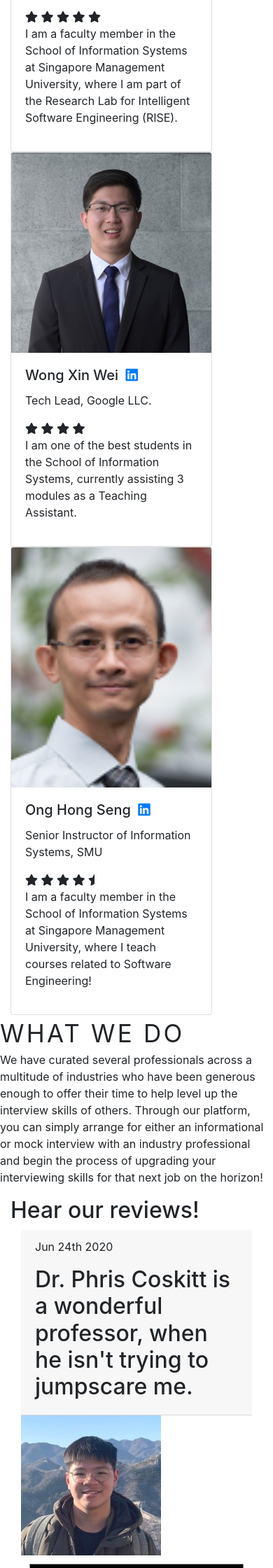
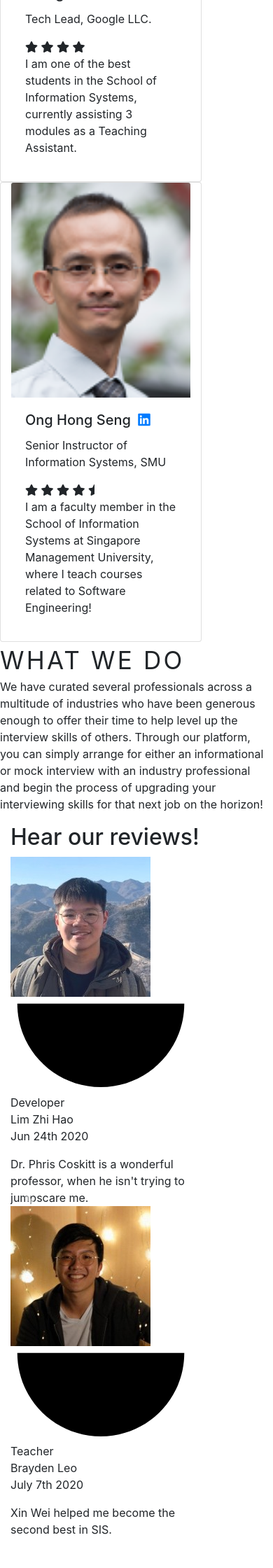
Before and after one commit to pandaponn/thanksbrayden, a PHP site: page /WAD2Project/home.php in a window 390 px wide; the page is wider, and only the part inside the window is pictured. Shown: the part 1480-3720 px from the top of that part at 70% size. Run offline with PHP 8.4, Linux system fonts and the light colour scheme; some libraries are stand-ins or nearby versions.

Commit message:
Change and made homepage responsive

```diff
--- a/guugle-main/guugle/home_page/home.html
+++ b/guugle-main/guugle/home_page/home.html
@@ -14,6 +14,7 @@
     <title>guugle</title>
     <link rel="stylesheet" href="style.css">
     <link rel="stylesheet" href="card.css">
+
   </head>
 <body data-spy="scroll" data-target="body" data-offset="490">
     <script>
@@ -39,6 +40,7 @@
             });
           });
     </script>
+
 
 
     <!-- Navbar -->
@@ -70,34 +72,27 @@
             </ul>
         </div>
     </nav>
-
-
-    <!-- Header -->
-    <!-- <div class="tint header">
-        <img src="img/interview6.jpg" alt="interview1" style="max-width:100%; height:auto;"> -->
+    <!-- Header-->
+    <div class="tint header" style="margin-top:55px;">
+        <img src="img/interview6.jpg" alt="interview1" style="max-width:100%; height:auto;">
         <!-- <h1 class="headText animate__animated">Need help with interviews?</h1> -->
-        <!-- <div class="headText">
+        <div class="headText">
             <h1>Need help with interviews?</h1>
-            <button type="button" class="btn btn-outline-light" style="margin-top: 10px;">Let us help you!</button> -->
+            <button type="button" class="btn btn-outline-light" style="margin-top: 10px;">Let us help you!</button>
             <!-- <a class="header__arrow js-header-arrow" href="#main">
               <span></span>
             </a> -->
-        <!-- </div>
-    </div> -->
-
-    <div class="parallax-window tint header" data-parallax="scroll"  data-image-src="img/interview6.jpg" style="min-height: 1000px; margin-top:0px">
-      <div class="headText parallax-text">
-        <h1>Need help with interviews?</h1>
-        <button type="button" class="btn btn-outline-light" style="margin-top: 10px;">Let us help you!</button>
         </div>
     </div>
 
+
     <!-- Industry Experts -->
-    <div class="container mx-auto animate__animated" id="interviewers">
+    <!--<div class="container mx-auto animate__animated" id="interviewers"></div>-->
+    <div class="container animate__animated" id="interviewers">
         <h2 class="animate__animated a">Meet a few of our industry experts!</h2>
+
         <div class="row">
-            <div class="col-sm-4">
-                <div class="card" style="width: 18rem;">
+                <div class="card col-sm-4" style="width: 18rem;">
                     <img class="card-img-top" src="img/chris.jpg" alt="prof">
                     <div class="card-body">
                         <h5 class="card-title">Phris Coskitt <a href="#" style="padding-left: 5px;"><i class="fab fa-linkedin fa-md"></i></a></h5>
@@ -112,9 +107,7 @@
                             <p class="desc-review">I am a faculty member in the School of Information Systems at Singapore Management University, where I am part of the Research Lab for Intelligent Software Engineering (RISE).</p>
                     </div>
                 </div>
-            </div>
-            <div class="col-sm-4">
-                <div class="card" style="width: 18rem;">
+                <div class="card col-sm-4" style="width: 18rem;">
                     <img class="card-img-top" src="img/xinwei.jpeg" alt="xw">
                     <div class="card-body">
                         <h5 class="card-title">Wong Xin Wei <a href="#" style="padding-left: 5px;"><i class="fab fa-linkedin fa-md"></i></a></h5>
@@ -128,9 +121,7 @@
                             <p class="desc-review">I am one of the best students in the School of Information Systems, currently assisting 3 modules as a Teaching Assistant.</p>
                     </div>
                 </div>
-            </div>
-            <div class="col-sm-4">
-                <div class="card" style="width: 18rem;">
+                <div class="card col-sm-4" style="width: 18rem;">
                     <img class="card-img-top" src="img/hongseng.png" alt="hs">
                     <div class="card-body">
                         <h5 class="card-title">Ong Hong Seng <a href="#" style="padding-left: 5px;"><i class="fab fa-linkedin fa-md"></i></a></h5>
@@ -147,10 +138,9 @@
             </div>
         </div>
     </div>
-    </div>
-
 
         <!-- About Us Parallax -->
+
         <div class="parallax-window tint" id="about" data-parallax="scroll"  data-image-src="img/interview2.jpg">
             <p class="parallax-text">
                 <span style="font-size: 35px; letter-spacing: .2rem;">WHAT WE DO</span><br>
@@ -158,22 +148,24 @@
                 you can simply arrange for either an informational or mock interview with an industry professional and begin the process of upgrading your interviewing skills for that next job on the horizon!
             </p>
         </div>
-
-
         <!-- Reviews -->
     <!-- As inspired by https://github.com/fireship-io/stacked-card-list -->
-    <div class="container mx-auto animate__animated" id="reviews">
+    <!--<div class="row mx-auto">-->
+
+          <div class="container reviews mx-auto animate__animated" id="reviews">
             <h2 class="animate__animated a">Hear our reviews!</h2>
-        <div class="container mx-auto">
-            <section class="card-list">
-                <article class="card2">
-                  <header class="card-header">
-                    <p>Jun 24th 2020</p>
-                    <h2>Dr. Phris Coskitt is a wonderful professor, when he isn't trying to jumpscare me.</h2>
-                  </header>
-
+            <div id="carouselExampleIndicators" class="carousel slide" data-ride="carousel">
+              <ol class="carousel-indicators">
+                <li data-target="#carouselExampleIndicators" data-slide-to="0" class="active"></li>
+                <li data-target="#carouselExampleIndicators" data-slide-to="1"></li>
+                <li data-target="#carouselExampleIndicators" data-slide-to="2"></li>
+              </ol>
+              <div class="carousel-inner">
+                <div class="carousel-item active">
+                  <div class="row">
+                    <div class="card2 col-sm-4" style="width: 18rem;">
                         <div class="card-author">
-                    <a class="author-avatar" href="#">
+                          <a class="author-avatar">
                             <img src="img/zh.jpeg"/>
                           </a>
                           <svg class="half-circle" viewBox="0 0 106 57">
@@ -185,18 +177,14 @@
                             Lim Zhi Hao
                           </div>
                         </div>
-                </article>
+                        <p class="textDate">Jun 24th 2020</p>
+                        <p class="card-text reviewDesc">Dr. Phris Coskitt is a wonderful professor, when he isn't trying to jumpscare me.</p>
 
-
-                <article class="card2">
-                  <header class="card-header">
-                    <p>July 7th 2020</p>
-                    <h2>Xin wei helped me become the second best in SIS.</h2>
-                  </header>
-
+                    </div>
+                    <div class="card2 col-sm-4" style="width: 18rem;">
                       <div class="card-author">
-                    <a class="author-avatar" href="#">
-                      <img src="img/brayden.jpeg" />
+                        <a class="author-avatar">
+                          <img src="img/brayden.jpeg"/>
                         </a>
                         <svg class="half-circle" viewBox="0 0 106 57">
                           <path d="M102 4c0 27.1-21.9 49-49 49S4 31.1 4 4"></path>
@@ -207,18 +195,19 @@
                           Brayden Leo
                         </div>
                       </div>
-                </article>
+                      <p class="textDate">July 7th 2020</p>
+                      <p class="card-text reviewDesc">Xin Wei helped me become the second best in SIS.</p>
 
+                  </div>
 
-                <article class="card2">
-                  <header class="card-header">
-                    <p>Aug 9th 2020</p>
-                    <h2>Thanks to Hong Seng, I now have a job!</h2>
-                  </header>
-
+                    </div>
+                </div>
+                <div class="carousel-item">
+                  <div class="row">
+                    <div class="card2 col-sm-4" style="width: 18rem;">
                       <div class="card-author">
                         <a class="author-avatar" href="#">
-                      <img src="https://api.adorable.io/avatars/172/b.png" />
+                          <img src="img/ben.jpg" />
                         </a>
                         <svg class="half-circle" viewBox="0 0 106 57">
                           <path d="M102 4c0 27.1-21.9 49-49 49S4 31.1 4 4"></path>
@@ -229,14 +218,10 @@
                           Benjamin Khong
                         </div>
                       </div>
-                </article>
-
-                <article class="card2">
-                  <header class="card-header">
-                    <p>Sep 14th 2020</p>
-                    <h2>I would be homeless right now if it weren't for this platform.</h2>
-                  </header>
-
+                        <p class="textDate">Aug 9th 2020</p>
+                        <p class="reviewDesc">Thanks to Hong Seng, I now have a job!<p>
+                    </div>
+                    <div class="card2 col-sm-4" style="width: 18rem;">
                       <div class="card-author">
                         <a class="author-avatar" href="#">
                           <img src="img/weijie.jpg" />
@@ -250,15 +235,15 @@
                           Goh Wei Jie
                         </div>
                       </div>
-                </article>
+                        <p class="textDate">Sep 14th 2020</p>
+                        <p class="reviewDesc">I would be homeless right now if it weren't for this platform.<p>
+                    </div>
 
-
-                <article class="card2">
-                    <header class="card-header">
-                      <p>Oct 11th 2020</p>
-                      <h2>Thanks to this platform, I was able to upgrade my interview skills and secure a job!</h2>
-                    </header>
-
+                  </div>
+                </div>
+                <div class="carousel-item">
+                  <div class="row">
+                  <div class="card2 col-sm-4 mx-auto" style="width: 18rem;">
                     <div class="card-author">
                       <a class="author-avatar" href="#">
                         <img src="img/ambrose.jpg" />
@@ -272,13 +257,30 @@
                         Ambrose Wang
                       </div>
                     </div>
-                  </article>
+                      <p class="textDate">Oct 11th 2020</p>
+                      <p class="reviewDesc">Thanks to this platform, I was able to upgrade my interview skills and secure a job!<p>
                   </div>
                 </div>
 
+              </div>
+              <a class="carousel-control-prev" href="#carouselExampleIndicators" role="button" data-slide="prev">
+                <span class="carousel-control-prev-icon" aria-hidden="true"></span>
+                <span class="sr-only">Previous</span>
+              </a>
+              <a class="carousel-control-next" href="#carouselExampleIndicators" role="button" data-slide="next">
+                <span class="carousel-control-next-icon" aria-hidden="true"></span>
+                <span class="sr-only">Next</span>
+              </a>
+            </div>
+          </div>
+          </div>
+
+
+
+
     <!-- Footer -->
-    <div class="text-center py-2" style="background-color: black; color: white; margin-top: 80px; font-size: small;">© 2020 Copyright:
-        <a href="https://www.linkedin.com/in/zhi-hao-lim/" target="blank">Guugle</a>
+    <div class="text-center py-2" style="background-color: black; color: white; margin-top: 300px; font-size: small;">© 2020 Copyright:
+        <a href="https://www.linkedin.com/in/zhi-hao-lim/" target="blank">Lim Zhi Hao</a>
     </div>
 </body>
 </html>
```
Also changed, not shown: guugle-main/guugle/home_page/card.css (+52 -58 lines), guugle-main/guugle/home_page/style.css (+28 -1 lines), guugle-main/guugle/home_page/img/ben.jpg (added). Lines whose indentation alone changed are shown as unchanged.
